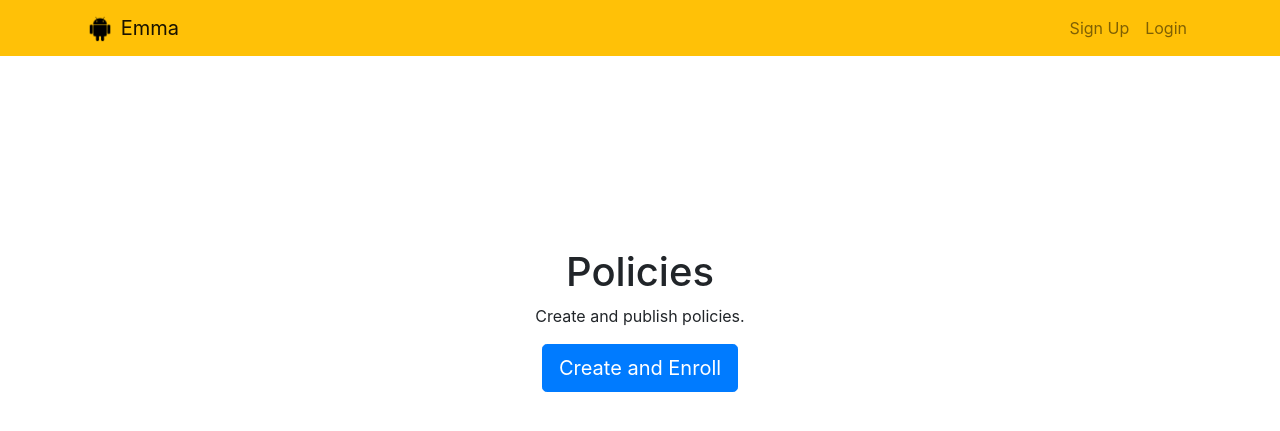
After one commit to active-sludge/Emma, a Django app: page /policies in a window 1280 px wide. The commit adds this page. Shown: the top 431 px of the page. Run offline with Django 3.2, Linux system fonts and the light colour scheme; some libraries are stand-ins or nearby versions.

Commit message:
Add policies and enterprise page. Add local-flow.

```diff
--- a/EmmaProject/EmmaProject/urls.py
+++ b/EmmaProject/EmmaProject/urls.py
@@ -26,4 +26,8 @@ urlpatterns = [
     path('login/', views.log_in_user, name='loginuser'),
 
     path('', views.home, name='home'),
+    path('enterprise', views.enterprise, name='enterprise'),
+    path('enterprise/create', views.create_enterprise, name='create_enterprise'),
+
+    path('policies', views.policies, name='policies'),
 ]
--- a/EmmaProject/emmaApp/utils/android_management.api.py
+++ b/EmmaProject/emmaApp/utils/android_management_api.py
@@ -20,7 +20,7 @@ SCOPES = ['https://www.googleapis.com/auth/androidmanagement']
 
 # Run the OAuth flow.
 flow = InstalledAppFlow.from_client_config(CLIENT_CONFIG, SCOPES)
-credentials = flow.run_console()
+credentials = flow.run_local_server()
 
 # Create the API client.
 androidmanagement = build('androidmanagement', 'v1', credentials=credentials)
--- a/EmmaProject/emmaApp/views.py
+++ b/EmmaProject/emmaApp/views.py
@@ -6,7 +6,8 @@ from django.db import IntegrityError
 from django.shortcuts import render, redirect
 
 
-# Create your views here.
+# android_management = AndroidManagementAPI()
+
 
 def home(request):
     return render(request, 'emma/home.html')
@@ -35,9 +36,11 @@ def log_in_user(request):
     if request.method == "GET":
         return render(request, 'emma/login.html', {'form': AuthenticationForm()})
     else:
-        user = authenticate(request, username = request.POST['username'], password = request.POST['password'])
+        user = authenticate(request, username=request.POST['username'], password=request.POST['password'])
         if user is None:
-            return render(request, 'emma/login.html', {'form': AuthenticationForm(), 'error': 'Username and password did not match.'})
+            return render(request, 'emma/login.html', {'form': AuthenticationForm(),
+                                                       'error': 'Username and password did not match.'}
+                          )
         else:
             login(request, user)
             return redirect('home')
@@ -48,3 +51,18 @@ def log_out_user(request):
     if request.method == 'POST':
         logout(request)
         return redirect('home')
+
+
+@login_required()
+def enterprise(request):
+    return render(request, 'emma/enterprise.html')
+
+
+@login_required()
+def create_enterprise(request):
+
+    return redirect('policies')
+
+
+def policies(request):
+    return render(request, 'emma/policies.html')
--- a/EmmaProject/templates/emma/base.html
+++ b/EmmaProject/templates/emma/base.html
@@ -29,14 +29,11 @@
     {% if user.is_authenticated %}
         <ul class="navbar-nav mr-auto">
 
-                <li class="nav-item {{ authentication }}">
-                    <a class="nav-link" href="#">Authentication</a>
-                </li>
                 <li class="nav-item {{ enterprise }}">
-                    <a class="nav-link" href="#">Enterprise</a>
+                    <a class="nav-link" href="{% url 'enterprise' %}">Enterprise</a>
                 </li>
                 <li class="nav-item {{ policies }}">
-                    <a class="nav-link" href="#">Policies</a>
+                    <a class="nav-link" href="{%  url 'policies' %}">Policies</a>
                 </li>
                 <li class="nav-item {{ devices }}">
                     <a class="nav-link" href="#">Devices</a>
--- a/EmmaProject/templates/emma/home.html
+++ b/EmmaProject/templates/emma/home.html
@@ -13,7 +13,7 @@
         <p>Emma is am mobile device management system targeted to Android devices. The system has an interface to build the desired Android device policy. Built policies could be edited. Ultimately, the policies can be shared with devices.
 
 </p>
-    <a role="button" class="btn btn-primary btn-lg" href="#">Start</a>
+    <a role="button" class="btn btn-primary btn-lg" href="{% url 'enterprise' %}">Start</a>
     <br>
     </div>
 </div>
--- /dev/null
+++ b/EmmaProject/templates/emma/policies.html
@@ -0,0 +1,19 @@
+{% extends "emma/base.html" %}
+
+{% block content %}
+<br>
+<br>
+<br>
+<br>
+<br>
+<br>
+<div class="row justify-content-center mt-5">
+    <div class="col-md-7 text-center">
+        <h1>Policies</h1>
+        <p>Create and publish policies.</p>
+    <a role="button" class="btn btn-primary btn-lg" href="{% url 'home' %}">Create and Enroll</a>
+    <br>
+    </div>
+</div>
+
+{% endblock %}
```
Also changed, not shown: EmmaProject/templates/emma/enterprise.html (added, +19 -0 lines).
